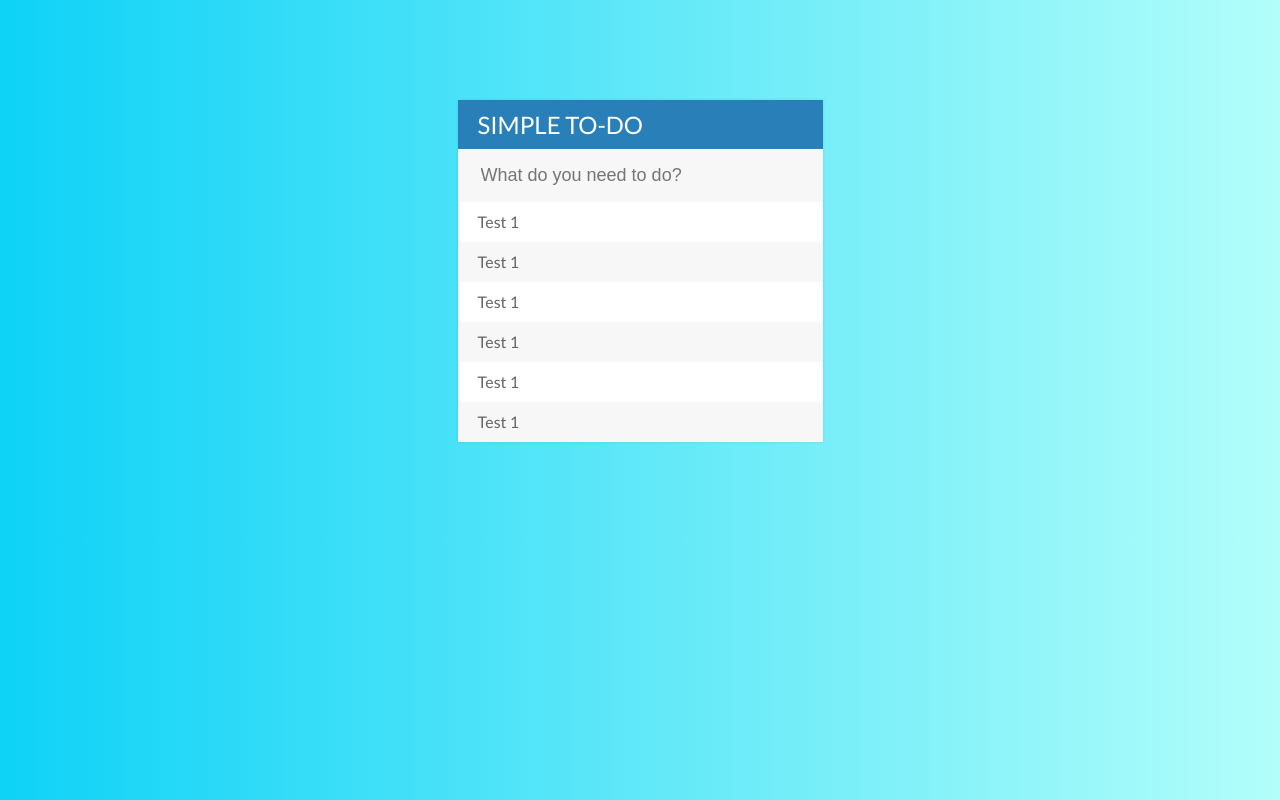
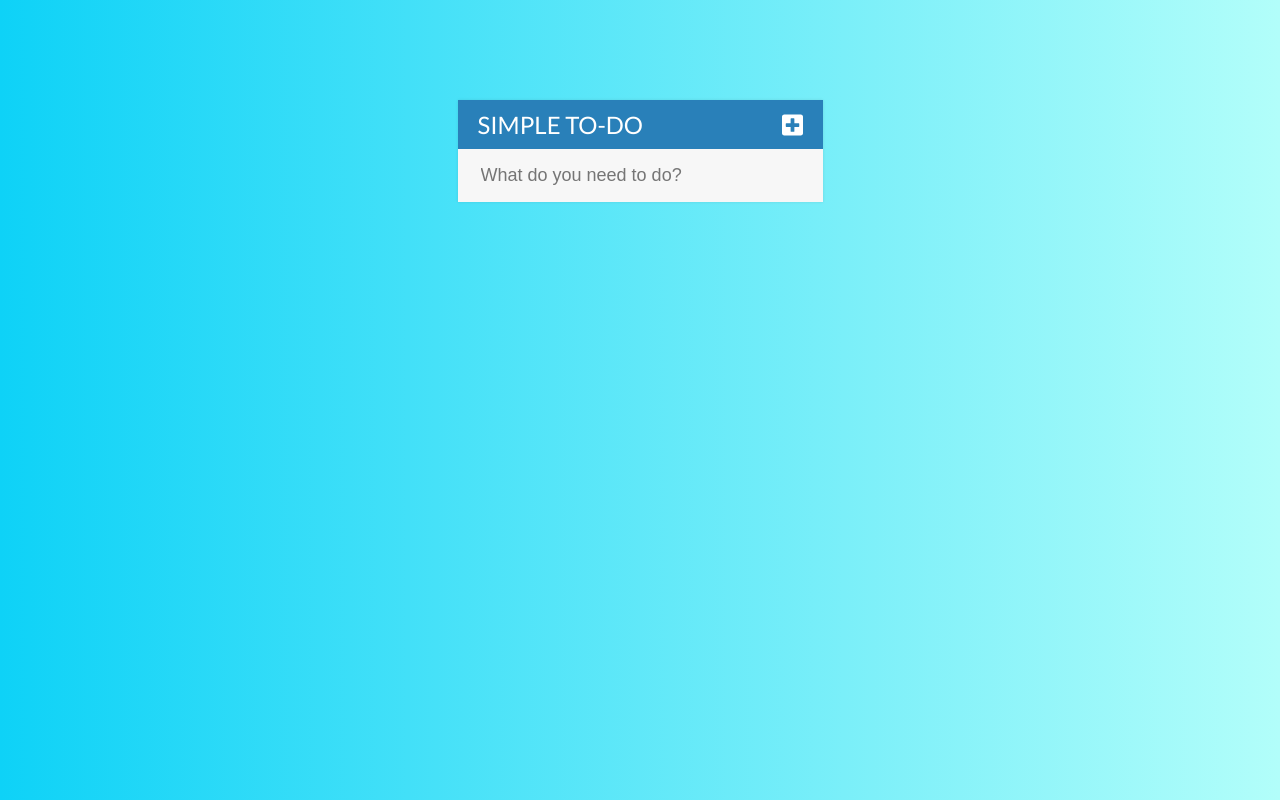
Before and after one commit to niknows/simple-todo, a plain HTML site: page index.html in a window 1280 px wide. Drawn offline with Linux system fonts and the light colour scheme.

Commit message:
added- fontawesome, h1 icon   removed- test li's

```diff
--- a/index.html
+++ b/index.html
@@ -5,22 +5,16 @@
     <title>Todo List</title>
 	<link rel="stylesheet" type="text/css" href="Assets/css/style.css">
     <link href="https://fonts.googleapis.com/css?family=Lato:400,700" rel="stylesheet">
+    <script defer src="https://use.fontawesome.com/releases/v5.0.9/js/all.js" integrity="sha384-8iPTk2s/jMVj81dnzb/iFR2sdA7u06vHJyyLlAd4snFpCl/SnyUjRrbdJsw1pGIl" crossorigin="anonymous"></script>
     <script type="text/javascript"  src="Assets/js/lib/jquery-2.1.4.min.js"> </script>
 </head>
 <body>
 
     <!--Structure Draft!-->
     <div id="container">
-        <h1>Simple To-do</h1>
-            <!--<button>+</button>!-->
+        <h1>Simple To-do <span id="plusIcon"><i class="fas fa-plus-square"></i></span></h1>
         <input type="text" placeholder="What do you need to do?">
         <ul>
-            <li><span>x </span>Test 1</li>
-            <li><span>x </span>Test 1</li>
-            <li><span>x </span>Test 1</li>
-            <li><span>x </span>Test 1</li>
-            <li><span>x </span>Test 1</li>
-            <li><span>x </span>Test 1</li>
         </ul>
     </div>
 
```
